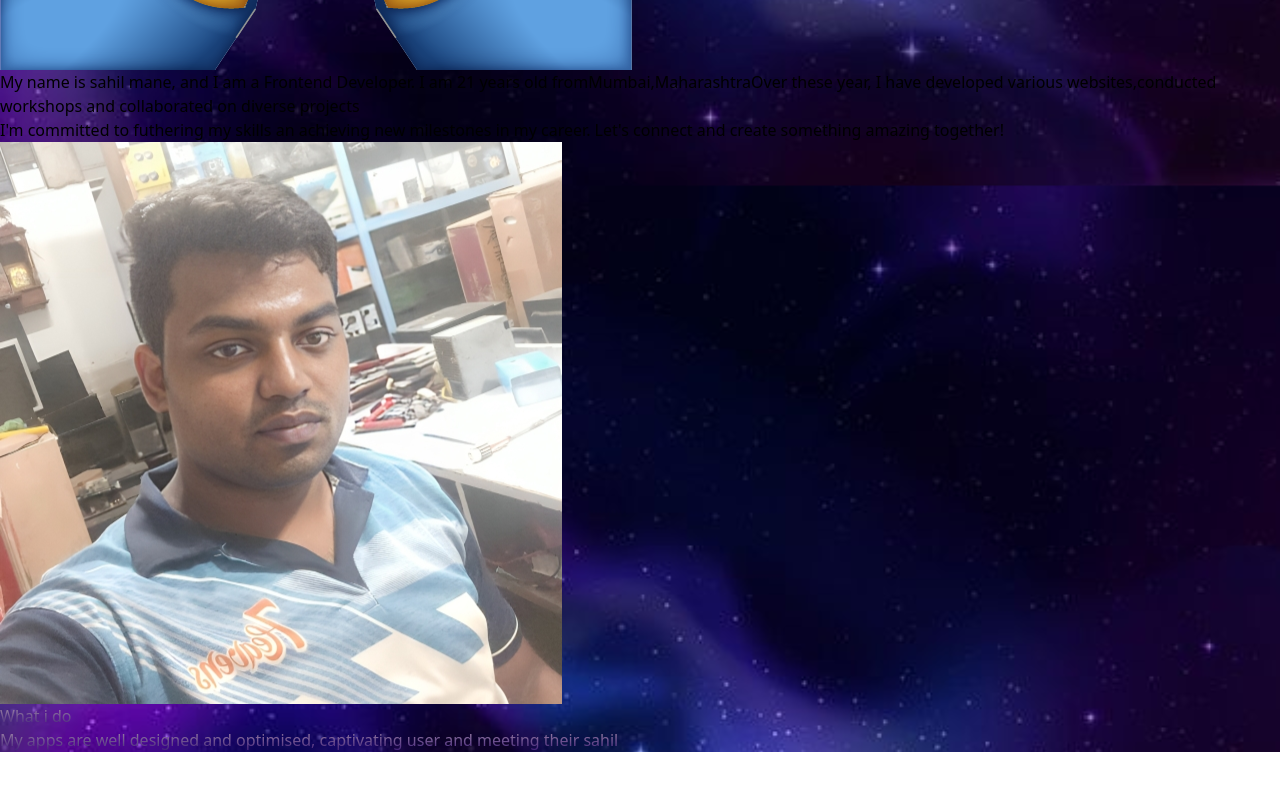
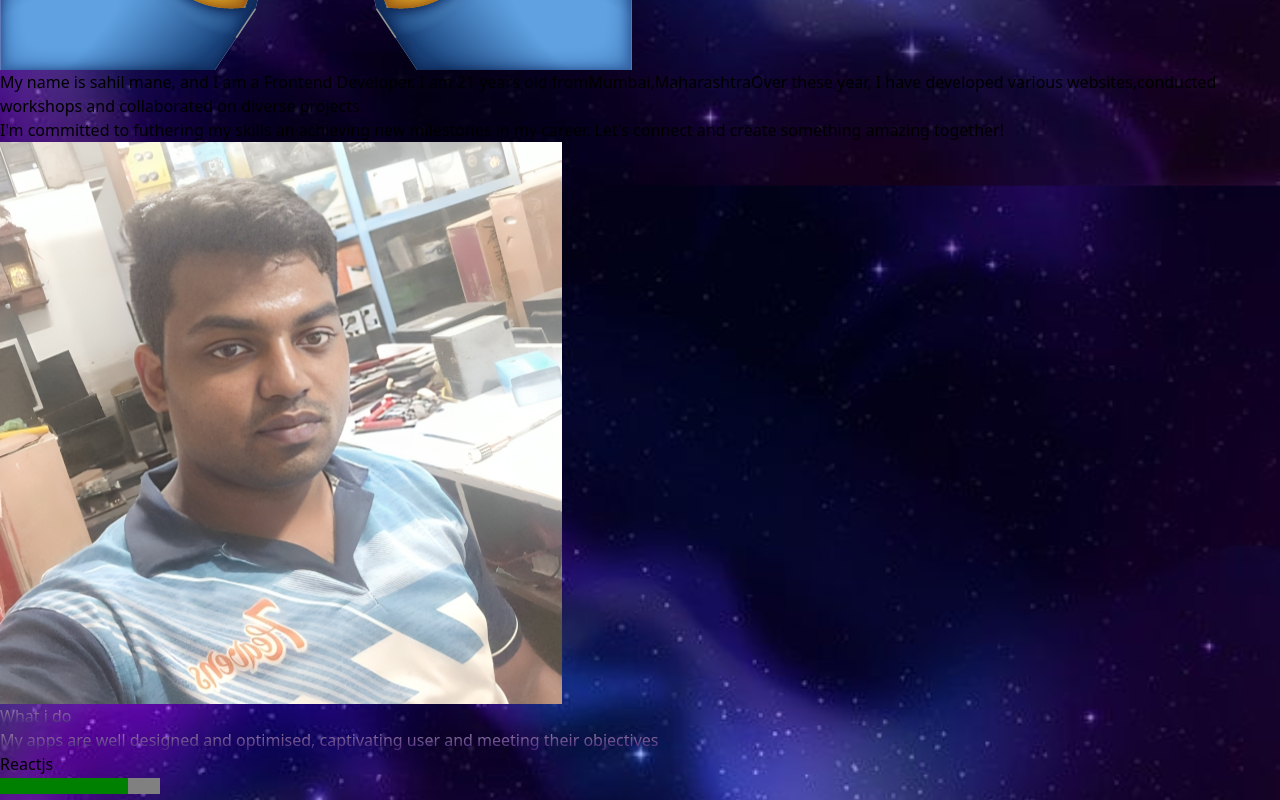
Before and after one commit to sahil-mane/porfolio, a React (Vite) app in the folder client/: page / in a window 1280 px wide. Shown: the part 667-1467 px from the top of the page. Before the commit the page ends 1419 px from the top, so only its background shows below. Built offline with nearby package versions, Linux system fonts and the light colour scheme.

Commit message:
third commit

```diff
--- a/client/src/Components/AboutCard.jsx
+++ b/client/src/Components/AboutCard.jsx
@@ -6,7 +6,7 @@ const AboutCard = () => {
             <div className="flex flex-col lg:flex-row justify-between lg:items-center mb-20 lg:mb-36">
                 <span className="uppercase text-3xl lg:text-2xl font-bold gradient-text mb-8 lg:mb-0 rotate-0 lg:-rotate-90">What i do</span>
                 <p className="text-3xl lg:text-7xl gradient-text lg:w-[85%]">
-                    My apps are well designed and optimised, captivating user and meeting their sahil
+                    My apps are well designed and optimised, captivating user and meeting their objectives
                 </p>
             </div>
         </>
--- /dev/null
+++ b/client/src/Components/SkiilsSection.jsx
@@ -0,0 +1,13 @@
+// import React from 'react'
+
+import SkillsCard from "./SkillsCard"
+
+const SkiilsSection = () => {
+  return (
+    <div>
+        <SkillsCard />
+    </div>
+  )
+}
+
+export default SkiilsSection
--- /dev/null
+++ b/client/src/Components/SkillsCard.jsx
@@ -0,0 +1,12 @@
+// import React from 'react'
+
+const SkillsCard = () => {
+  return (
+    <div>
+        <h3>Reactjs</h3>
+        <progress max='100' value='80' />
+    </div>
+  )
+}
+
+export default SkillsCard
--- a/client/src/pages/Home.jsx
+++ b/client/src/pages/Home.jsx
@@ -2,6 +2,7 @@
 import AboutCard from "../Components/AboutCard"
 import HomeCard from "../Components/HomeCard"
 import PortfolioCard from "../Components/PortfolioCard"
+import SkiilsSection from "../Components/SkiilsSection"
 
 const Home = () => {
     return (
@@ -11,6 +12,7 @@ const Home = () => {
                 <PortfolioCard />
                 <HomeCard />
                 <AboutCard />
+                <SkiilsSection />
             </div>
         </>
     )
```
